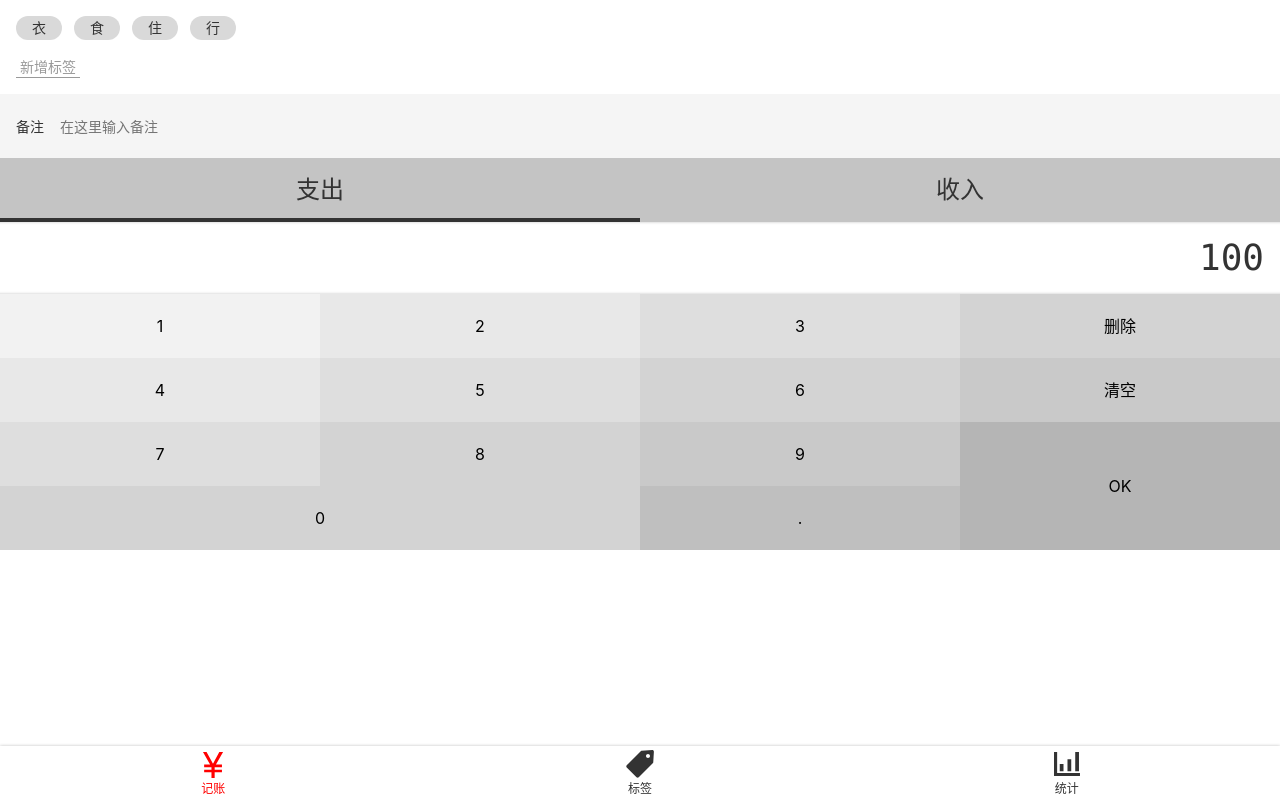
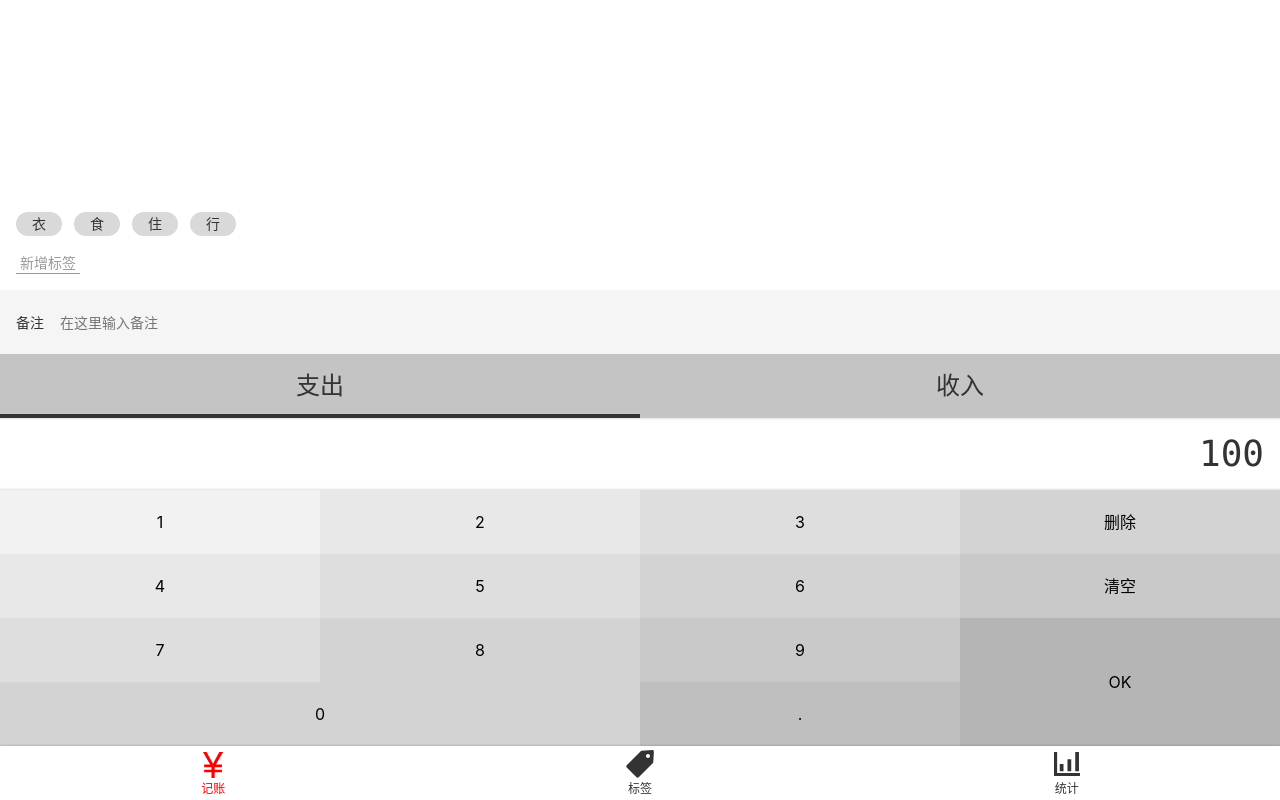
Before and after one commit to Wangdachui110/money, a Vue app: page /#/money in a window 1280 px wide. Built offline with nearby package versions, Linux system fonts and the light colour scheme.

Commit message:
html和css写好了

```diff
--- a/src/components/Layout.vue
+++ b/src/components/Layout.vue
@@ -1,6 +1,6 @@
 <template>
-  <div class="nav-wrapper">
-    <div class="content">
+  <div class="layout-wrapper">
+    <div class="content" :class="classPrefix && `${classPrefix}-content` ">
       <slot/>
     </div>
     <Nav/>
@@ -9,12 +9,13 @@
 
 <script lang="ts">
   export default {
+    props: ['classPrefix'],
     name: "Layout",
   }
 </script>
 
 <style lang="scss" scoped>
-  .nav-wrapper{
+  .layout-wrapper{
     display: flex;
     flex-direction: column;
     height: 100vh;
--- a/src/views/Money.vue
+++ b/src/views/Money.vue
@@ -1,28 +1,5 @@
 <template>
-    <Layout>
-      <div class="tags">
-        <ul class="current">
-          <li>衣</li>
-          <li>食</li>
-          <li>住</li>
-          <li>行</li>
-        </ul>
-        <div class="new">
-          <button>新增标签</button>
-        </div>
-      </div>
-      <div>
-        <label class="notes">
-          <span class="name">备注</span>
-          <input type="text" placeholder="在这里输入备注">
-        </label>
-      </div>
-      <div>
-        <ul class="types">
-          <li class="selected">支出</li>
-          <li>收入</li>
-        </ul>
-      </div>
+    <Layout class-prefix="layout">
       <div class="numberPad">
         <div class="output">100</div>
         <div class="buttons">
@@ -42,6 +19,29 @@
           <button>.</button>
         </div>
       </div>
+      <div>
+        <ul class="types">
+          <li class="selected">支出</li>
+          <li>收入</li>
+        </ul>
+      </div>
+      <div>
+        <label class="notes">
+          <span class="name">备注</span>
+          <input type="text" placeholder="在这里输入备注">
+        </label>
+      </div>
+      <div class="tags">
+        <div class="new">
+          <button>新增标签</button>
+        </div>
+        <ul class="current">
+          <li>衣</li>
+          <li>食</li>
+          <li>住</li>
+          <li>行</li>
+        </ul>
+      </div>
     </Layout>
 </template>
 
@@ -51,6 +51,12 @@
   }
 </script>
 
+<style lang="scss">
+  .layout-content{
+    display: flex;
+    flex-direction: column-reverse;
+  }
+</style>
 <style lang="scss" scoped>
   @import "~@/assets/style/helper.scss";
   .numberPad{
@@ -145,8 +151,12 @@
   .tags {
     font-size: 14px;
     padding: 16px;
+    flex-grow: 1;
+    display: flex;
+    flex-direction: column-reverse;
     > .current {
       display: flex;
+      flex-wrap: wrap;
       > li {
         background: #d9d9d9;
         $h: 24px;
@@ -155,10 +165,13 @@
         border-radius: $h/2;
         padding: 0 16px;
         margin-right: 12px;
+        margin-top: 4px;
       }
     }
-    > .new{
+
+    > .new {
       padding-top: 16px;
+
       button {
         background: transparent;
         border: none;
```
